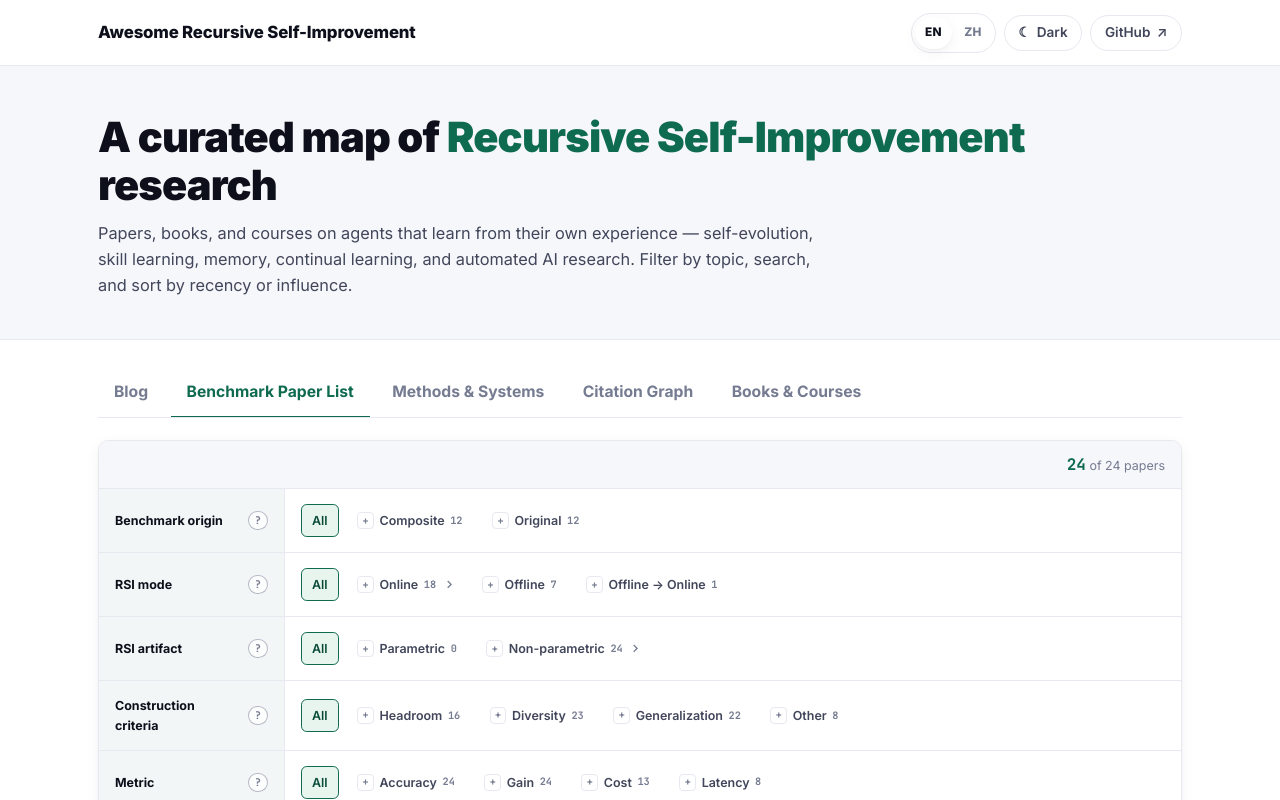
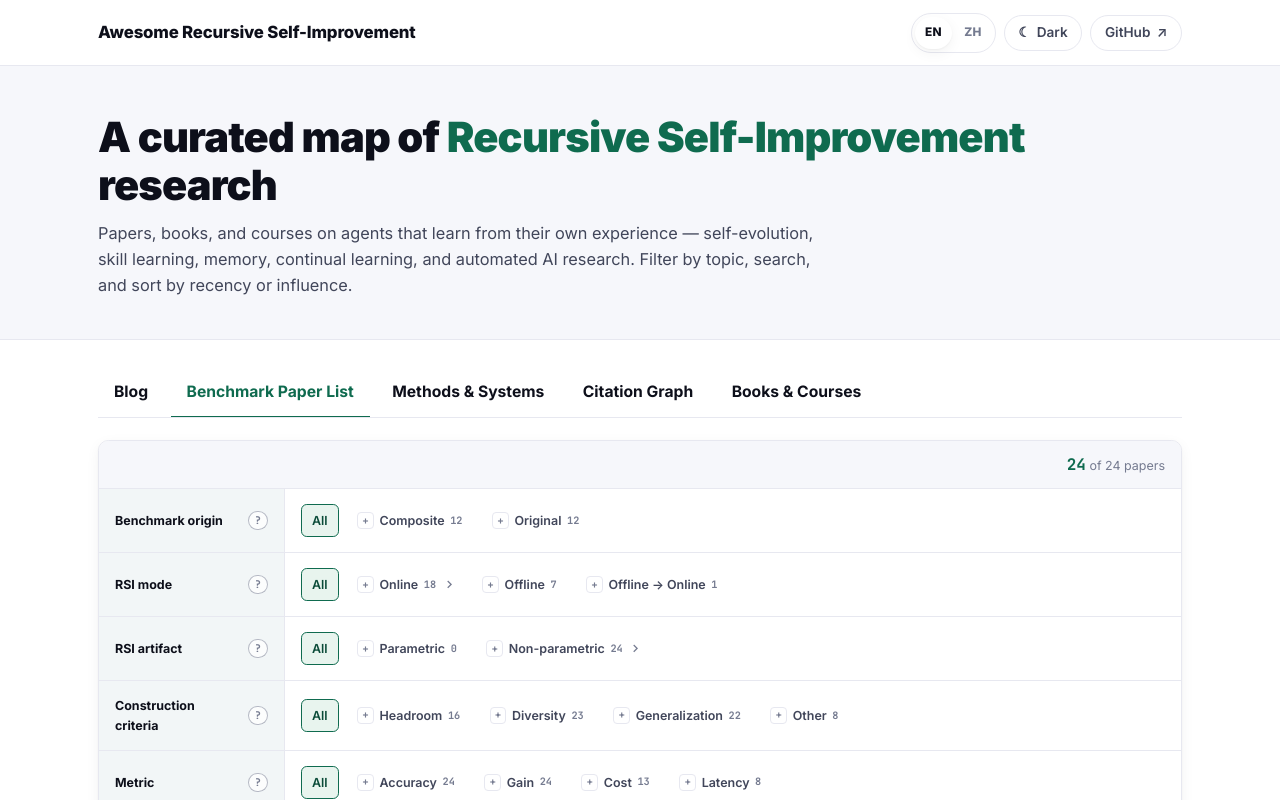
Before and after one commit to Prism-Shadow/awesome-rsi, a React (Vite) app in the folder site/: page / in a window 1280 px wide. Shown: the top 800 px of the page. Built offline with nearby package versions, Linux system fonts and the light colour scheme.

Commit message:
Increase top navigation contrast

```diff
--- a/site/src/styles.css
+++ b/site/src/styles.css
@@ -248,7 +248,7 @@ a:hover {
   font: inherit;
   font-weight: 700;
   font-size: 0.98rem;
-  color: var(--muted);
+  color: var(--ink);
   padding: 0.6rem 1rem 0.75rem;
   cursor: pointer;
   border-bottom: 2.5px solid transparent;
```
